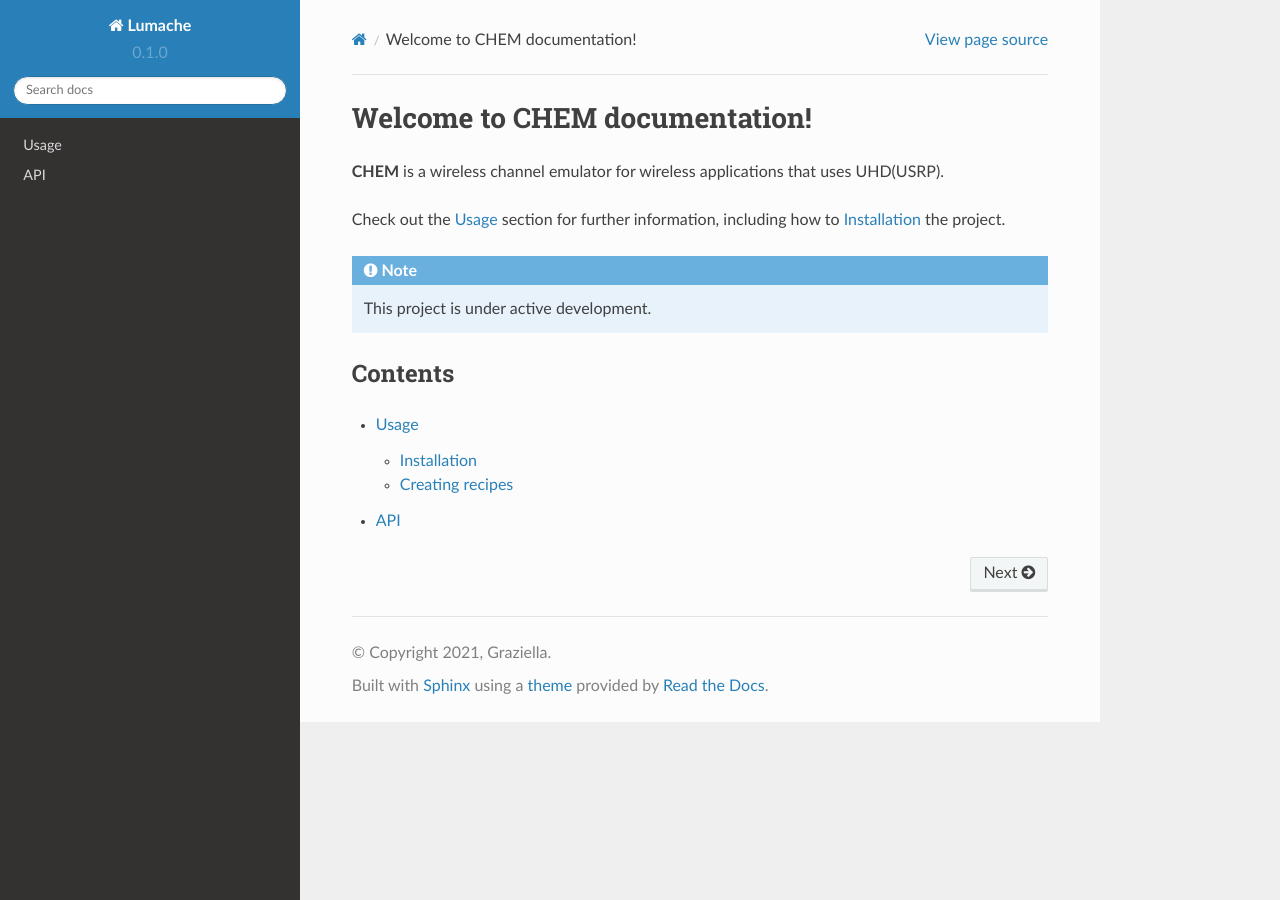
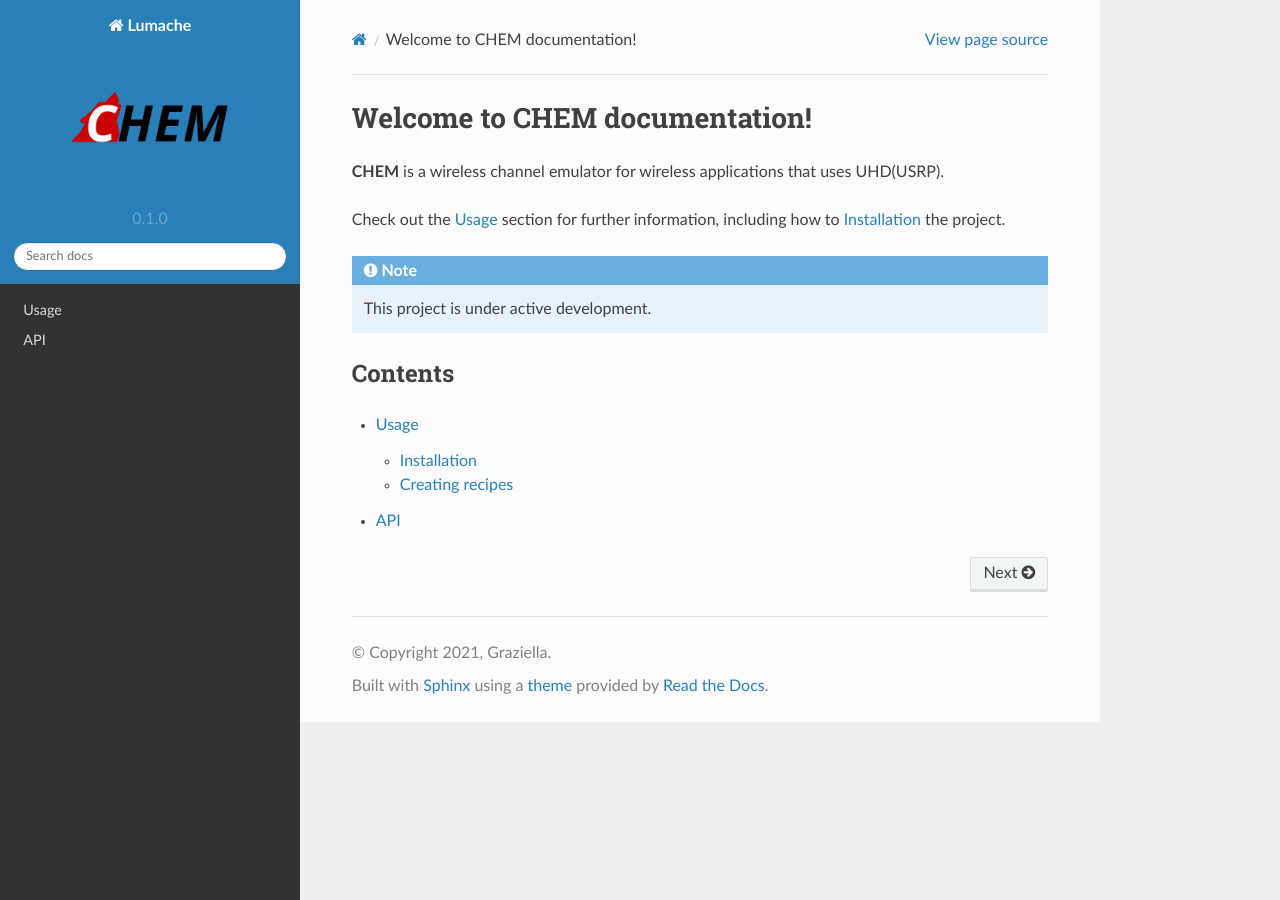
Before and after one commit to esefberfu/CHEM-WIKI, a Sphinx documentation site: the page built from docs/source/index.rst, in a window 1280 px wide. Built offline with Sphinx 7.4.7 and the Read the Docs theme 2.0.0, drawn with Linux system fonts in a browser that asks for light colours.

Commit message:
Reallocating the logo

```diff
--- a/docs/source/conf.py
+++ b/docs/source/conf.py
@@ -31,7 +31,7 @@ templates_path = ['_templates']
 
 html_theme = 'sphinx_rtd_theme'
 html_static_path = ['_static']
-html_logo = "chem_icon.png"
+html_logo = "_static/images/chem_icon.png"
 
 
 # -- Options for EPUB output
```
Also changed, not shown: docs/source/_static/images/chem_icon.png (renamed from docs/source/_static/html/images/chem_icon.png).
